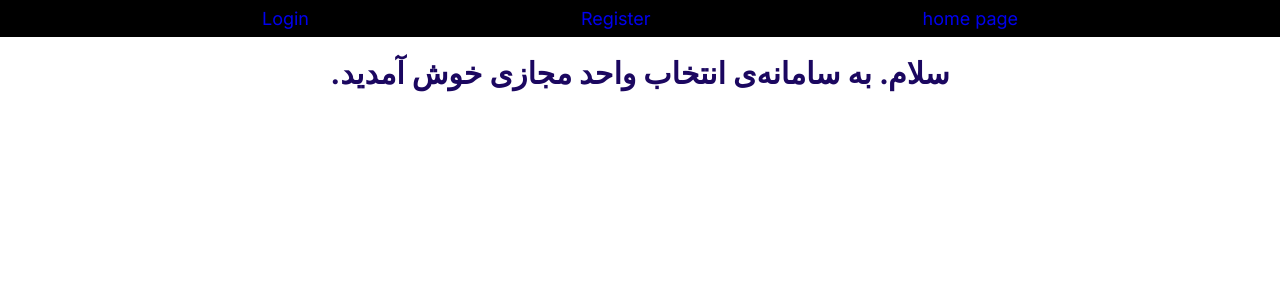
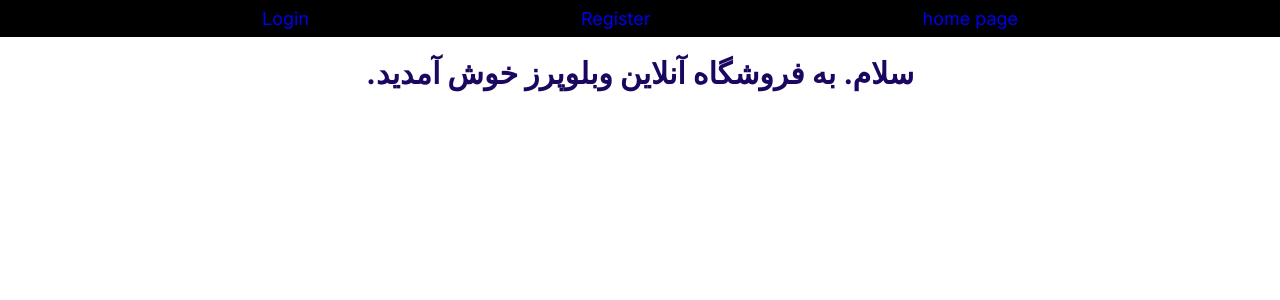
Before and after one commit to ali-asnaashari/Webelopers-Match-Backend, a Django app: page / in a window 1280 px wide. Shown: the top 300 px of the page. Run offline with Django 3.2, Linux system fonts and the light colour scheme.

Commit message:
update welcome text

```diff
--- a/home/templates/home/index.html
+++ b/home/templates/home/index.html
@@ -6,7 +6,7 @@
 
 {% block content %}
 
-     <h1 style="text-align: center;font-size: 3rem">سلام. به سامانه‌ی انتخاب واحد مجازی خوش آمدید.</h1>
+     <h1 style="text-align: center;font-size: 3rem">سلام. به فروشگاه آنلاین وبلوپرز خوش آمدید.</h1>
 {#    <h1>home</h1>#}
 {#    {% if user.is_authenticated %}#}
 {#        <p>user authenticated</p>#}
```
